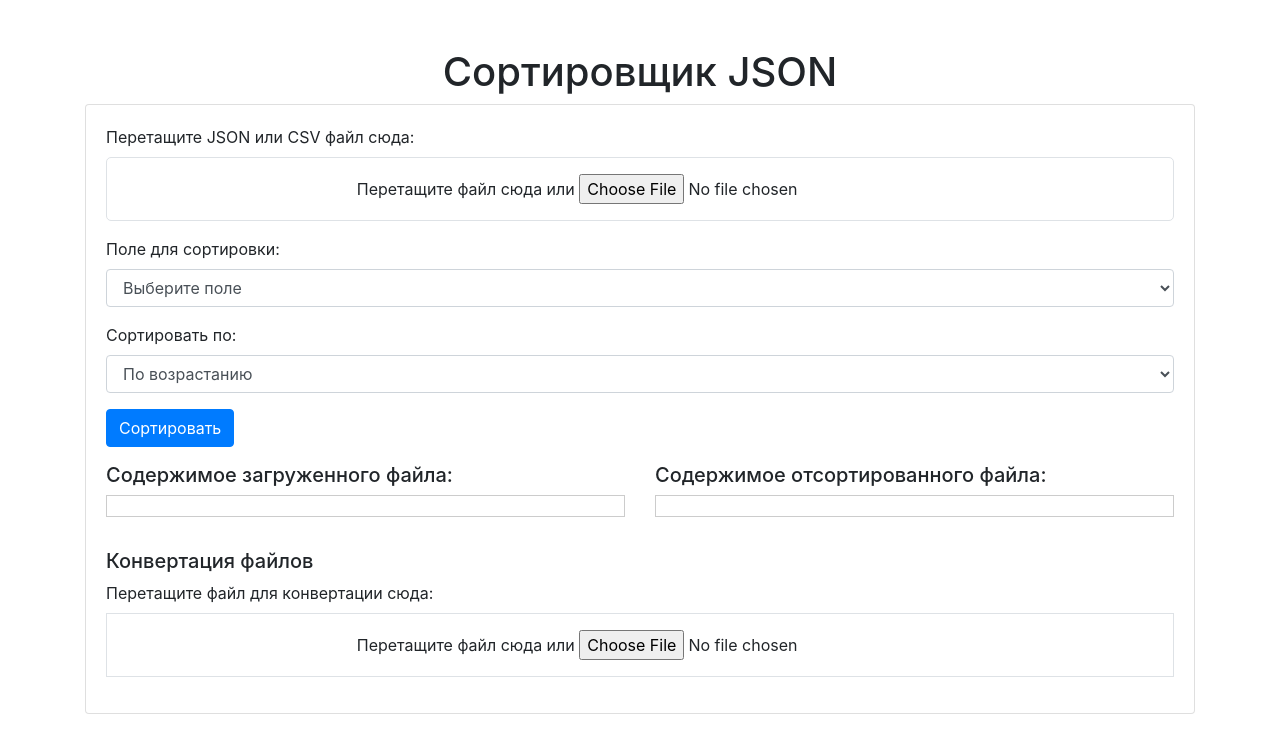
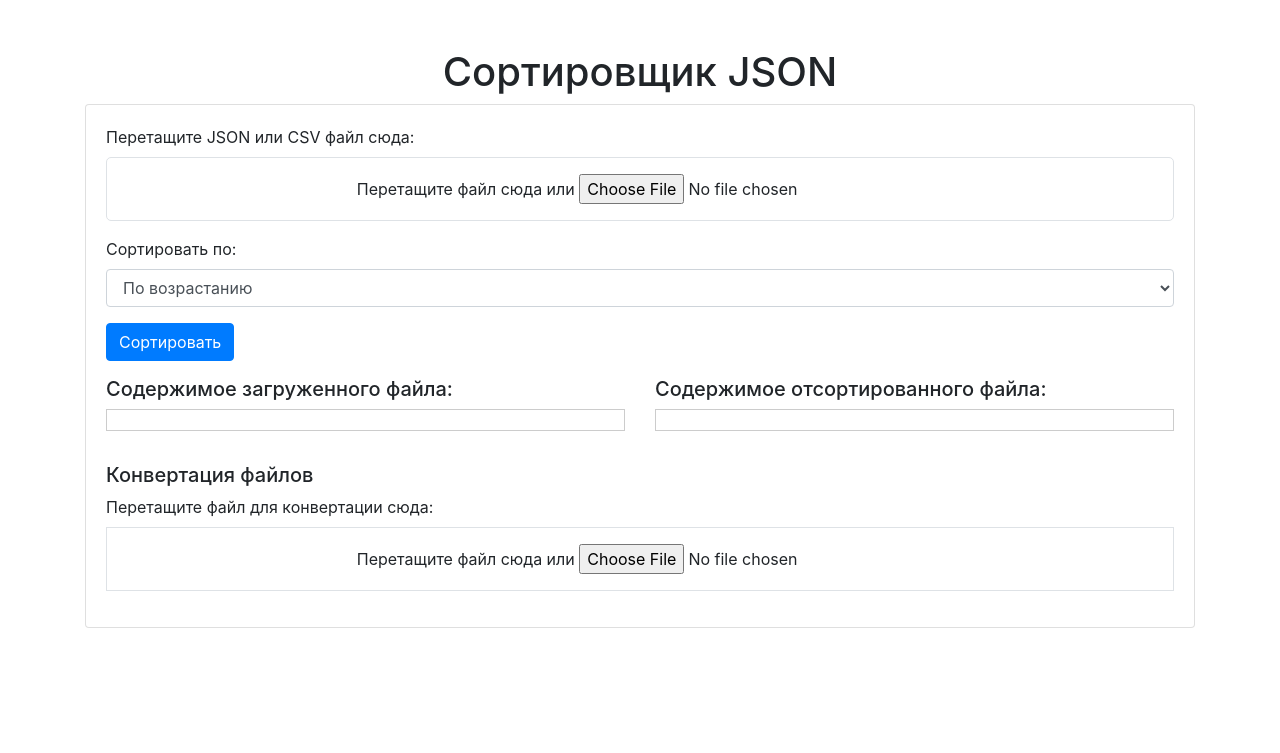
Before and after one commit to Andrey-Zobnin/ProjectOfJson, a Flask app: page / in a window 1280 px wide. Shown: the top 753 px of the page. Run offline with Flask 3, Linux system fonts and the light colour scheme; some libraries are stand-ins or nearby versions.

Commit message:
update class

```diff
--- a/myapp/templates/index.html
+++ b/myapp/templates/index.html
@@ -19,7 +19,7 @@
                             <span id="dropAreaText">Перетащите файл сюда или <input type="file" id="fileInput" accept=".json,.csv" style="display: inline;"></span>
                         </div>
                     </div>
-                    <div class="form-group">
+                    <div class="form-group" style="display: none;" id="sortFieldGroup">
                         <label for="sort_field" id="sortFieldLabel">Поле для сортировки:</label>
                         <select class="form-control" id="sort_field" name="sort_field" required>
                             <option value="">Выберите поле</option>
```
